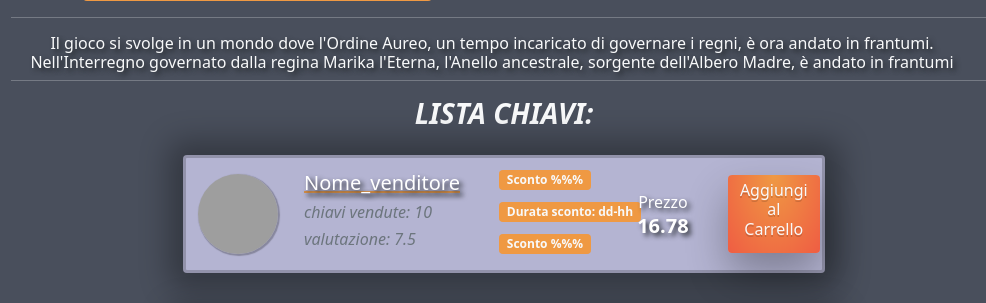
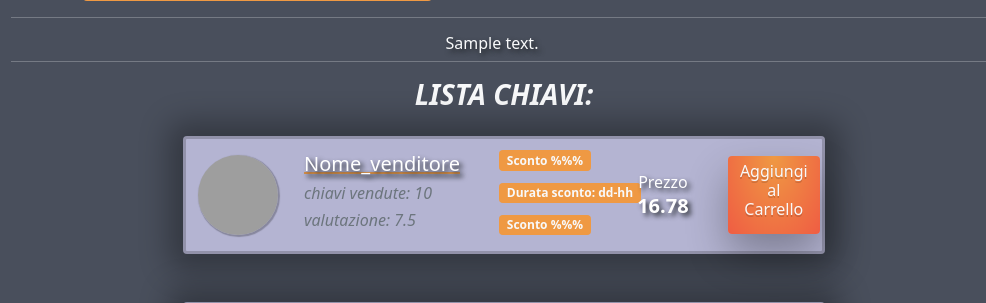
Before and after one commit to HellsMike/game-scout, a Django app: template ecommerce/templates/ecommerce/product.html in a window 1280 px wide. Shown: the part 587-890 px from the top of the page, without its empty margins (136-1122 px from the left). Run offline with Django 3.2, Linux system fonts and the light colour scheme; the template is opened without the code that fills it: most values are stand-ins (such as "Sample title", 1, 10 or a date in 2020); some libraries are stand-ins or nearby versions; grey boxes are pictures that could not be loaded.

Commit message:
Updating product.html

```diff
--- a/ecommerce/templates/ecommerce/product.html
+++ b/ecommerce/templates/ecommerce/product.html
@@ -9,7 +9,7 @@
         <div class="col-10 row ">
 
           <div class="row">
-            <h2 class="h4 fw-bold brand-text-color title-bar t-shadow text-start">ELDEN RING</h2>
+            <h2 class="h4 fw-bold brand-text-color title-bar t-shadow text-start">{{ product.name }}</h2>
           </div>
 
           <div class="col-sm-6">
@@ -104,18 +104,18 @@
 
               <div class="row p-3">
                 <h3 class="col-2 h5 text-light">Tipo:</h3>
-                <div class="col-3 h5 text-light badge badge-product">GAMES</div>
+                <div class="col-3 h5 text-light badge badge-product text-uppercase">{{ product.category }}</div>
                 <h3 class="col-3 h5 text-light">Genere:</h3>
-                <div class="col-3 h5 text-light badge badge-product">ADVENTURE</div>
+                <div class="col-3 h5 text-light badge badge-product text-uppercase">{{ product.genre }}</div>
               </div>
 
               <div class="row p-3">
                 <h3 class="col-4 h5 text-light">Sviluppatore:</h3>
-                <div class="col-3 h5 text-light badge badge-product">Nome_sviluppatore</div>
+                <div class="col-3 h5 text-light badge badge-product">{{ product.developer }}</div>
               </div>
               <div class="row p-3">
                 <h3 class="col-4 h5 text-light">Produttore:</h3>
-                <div class="col-3 h5 text-light badge badge-product">Nome_produttore</div>
+                <div class="col-3 h5 text-light badge badge-product">{{ product.publisher }}</div>
               </div>
               <div class="row p-3">
                 <div class="col-6 align-self-center">
@@ -138,10 +138,7 @@
           <div class="row">
             <div class="justify-content-center">
 <!--              <h3 class="h4 text-light text-center">Dettagli</h3>-->
-              <h3 class="h6 text-light text-center t-shadow ">Il gioco si svolge in un mondo dove
-                l'Ordine Aureo, un tempo incaricato di governare i regni, è ora andato in frantumi.
-                Nell'Interregno governato dalla regina Marika l'Eterna, l'Anello ancestrale, sorgente
-                dell'Albero Madre, è andato in frantumi</h3>
+              <h3 class="h6 text-light text-center t-shadow ">{{ product.description }}</h3>
             </div>
           </div>
 <!--      End Trama    -->
```
